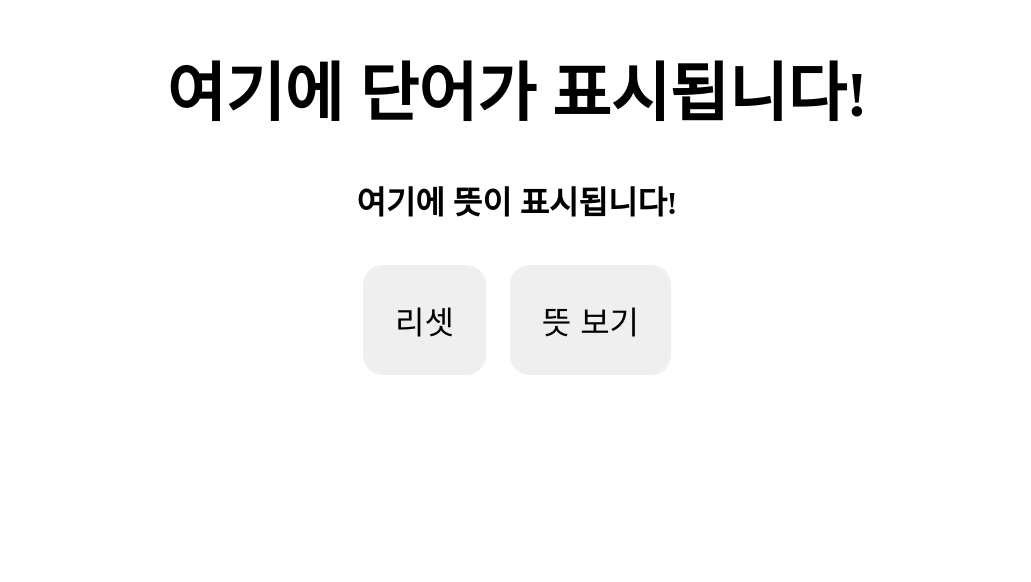
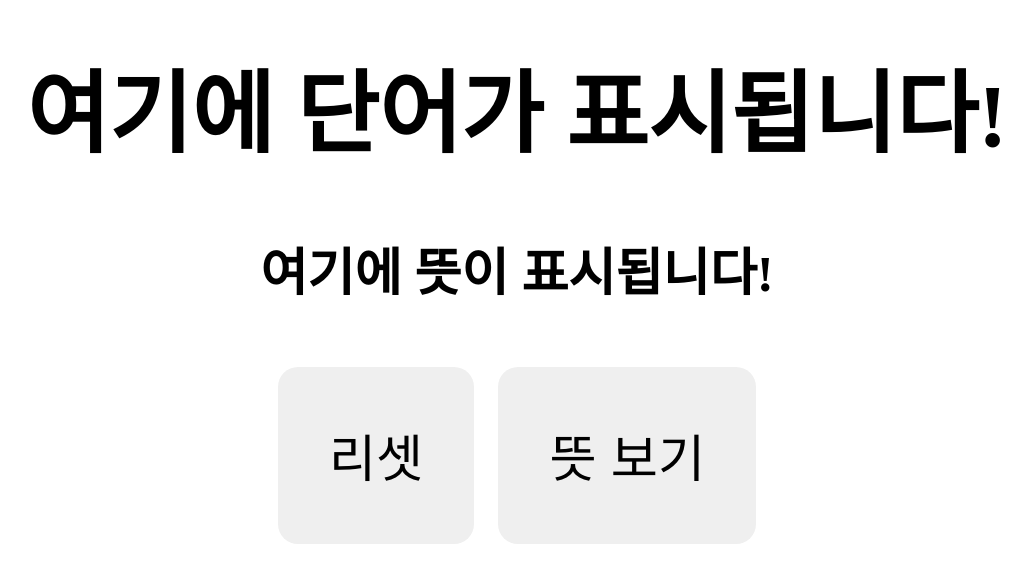
Before and after one commit to hoo091221/English, a plain HTML site: page index.html in a window 1280 px wide. Shown: the part 198-780 px from the top of the page, without its empty margins (123-1154 px from the left). Drawn offline with Linux system fonts and the light colour scheme.

Commit message:
UI 사이즈 수정

```diff
--- a/style.css
+++ b/style.css
@@ -6,17 +6,17 @@
   } */
 
 #randomWords {
-    font-size: 5vw;
+    font-size: 7vw;
     margin-top: 30vh;
 }
 
 #wordMeanings {
-    font-size: 2.5vw;
+    font-size: 4vw;
     margin-top: 1em;
 }
 
 .btn {
-    font-size: 2.5vw;
+    font-size: 4vw;
     padding: 1em;
     border-radius: 20px;
     border: none;
```
